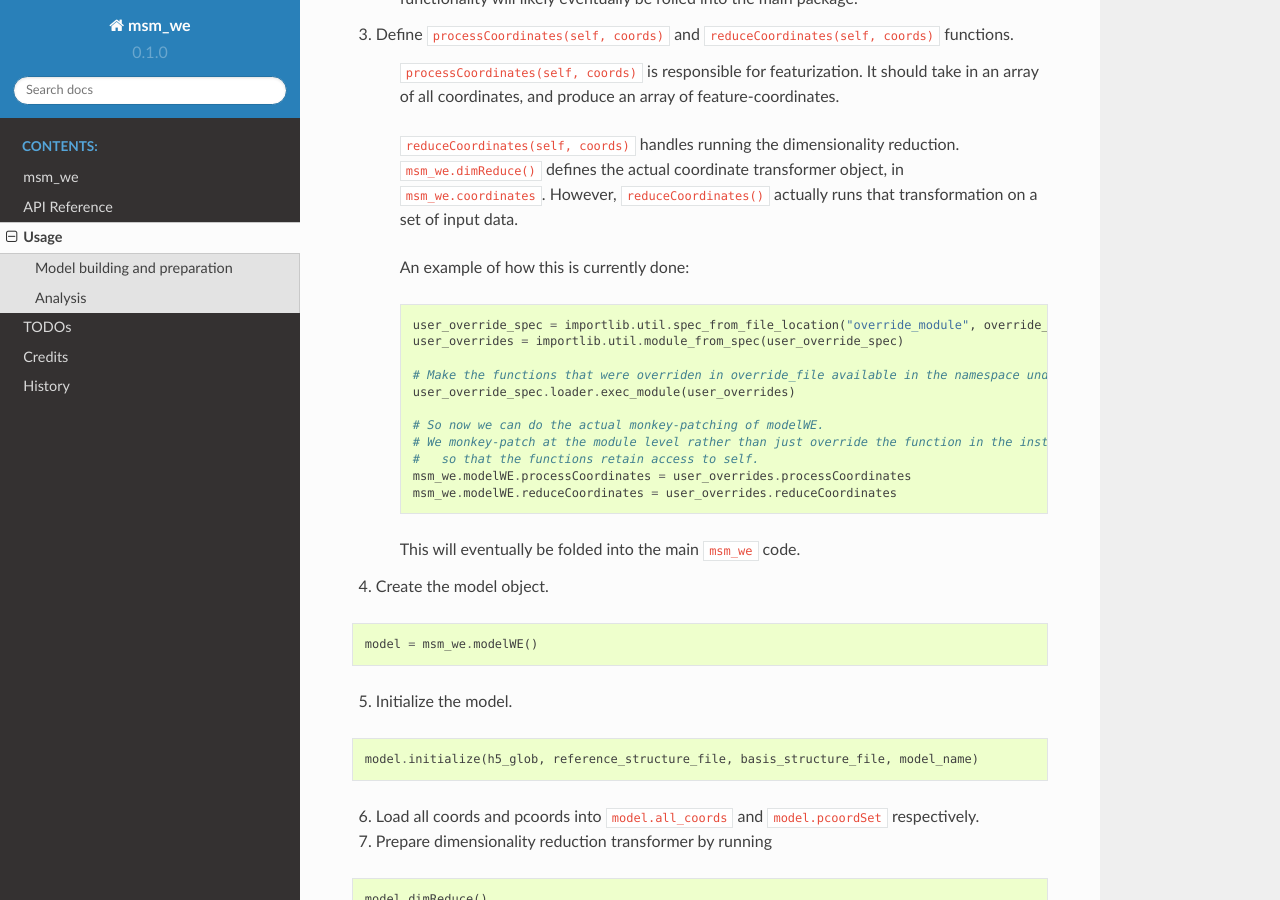
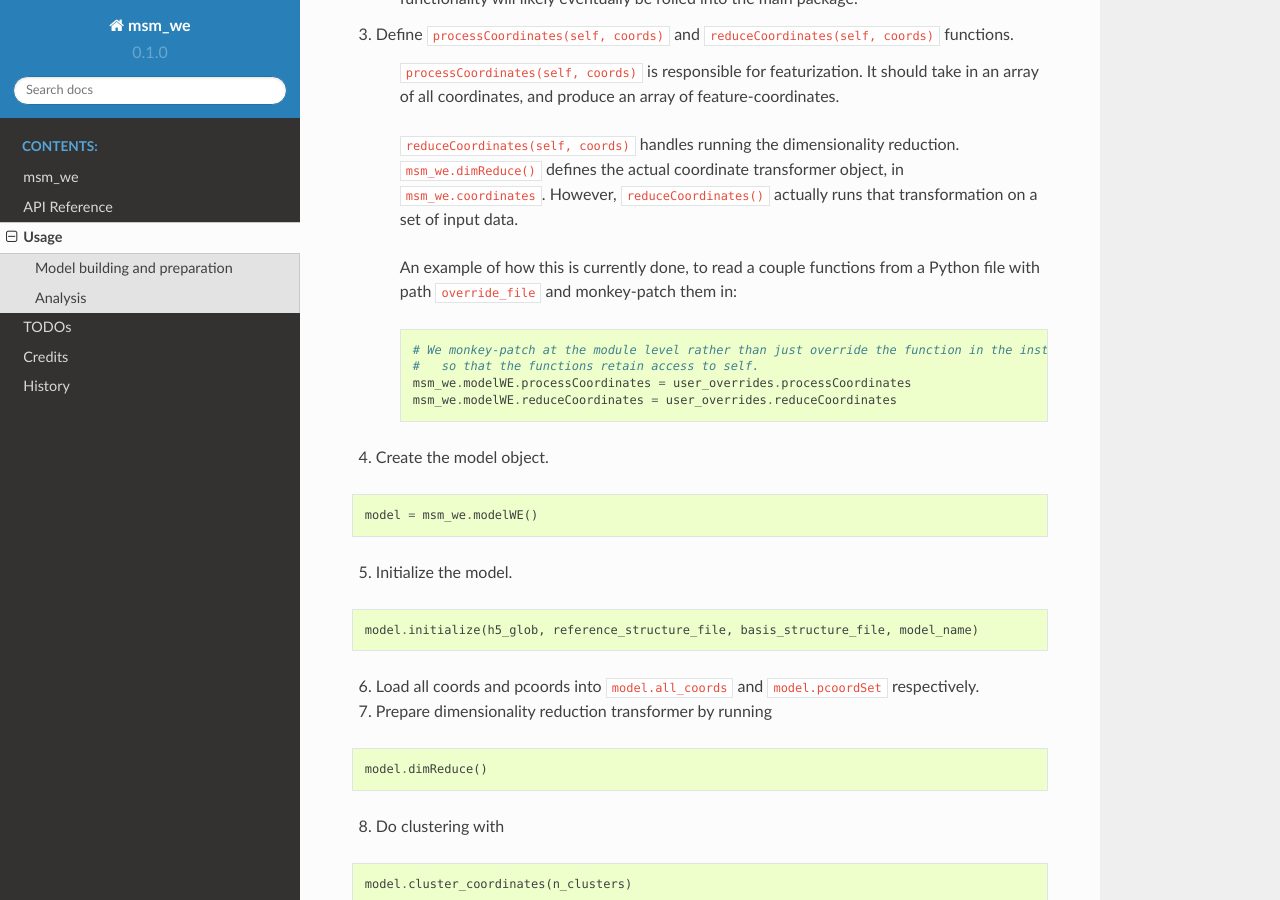
Before and after one commit to jdrusso/msm_we, a Sphinx documentation site: the page built from docs/usage.rst, in a window 1280 px wide and 900 px high, scrolled down 479 px. Built offline with Sphinx 7.4.7 and the Read the Docs theme 2.0.0, drawn with Linux system fonts in a browser that asks for light colours.

Commit message:
Simplified monkey-patching instructions

```diff
--- a/docs/usage.rst
+++ b/docs/usage.rst
@@ -28,23 +28,15 @@ Model building and preparation
     defines the actual coordinate transformer object, in :code:`msm_we.coordinates`. However, :code:`reduceCoordinates()`
     actually runs that transformation on a set of input data.
 
-    An example of how this is currently done:
+    An example of how this is currently done, to read a couple functions from a Python file with path
+    :code:`override_file` and monkey-patch them in:
 
     .. code-block:: python
 
-        user_override_spec = importlib.util.spec_from_file_location("override_module", override_file)
-        user_overrides = importlib.util.module_from_spec(user_override_spec)
-
-        # Make the functions that were overriden in override_file available in the namespace under user_overrides
-        user_override_spec.loader.exec_module(user_overrides)
-
-        # So now we can do the actual monkey-patching of modelWE.
         # We monkey-patch at the module level rather than just override the function in the instanced object
         #   so that the functions retain access to self.
         msm_we.modelWE.processCoordinates = user_overrides.processCoordinates
         msm_we.modelWE.reduceCoordinates = user_overrides.reduceCoordinates
-
-    This will eventually be folded into the main :code:`msm_we` code.
 
 4. Create the model object.
 
```
